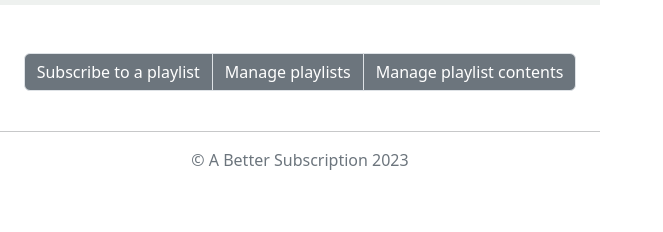
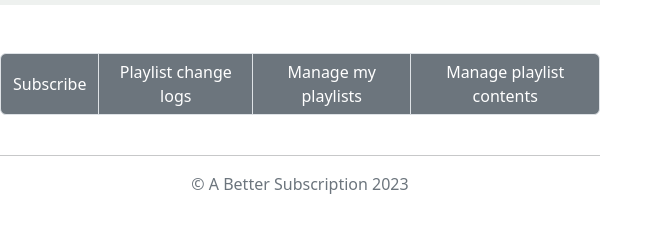
Before and after one commit to chizuo/ABS-Browser-App, a browser extension: page playlists.html in a window 1280 px wide. Shown: the part 54-286 px from the top of the page, without its empty margins (0-663 px from the left). Drawn offline with nearby package versions, Linux system fonts and the light colour scheme.

Commit message:
added change log button for future feature release

```diff
--- a/playlists.html
+++ b/playlists.html
@@ -9,7 +9,7 @@
         <link rel="stylesheet" type="text/css" media="screen" href="css/playlist.css" />
         <link rel="stylesheet" type="text/css" media="screen" href="node_modules/bootstrap/dist/css/bootstrap.min.css" />
 
-        <script type="text/javascript" src="node_modules/bootstrap/dist/js/bootstrap.min.js"></script>
+        <script type="text/javascript" src="node_modules/bootstrap/dist/js/bootstrap.bundle.min.js"></script>
         <script type="text/javascript" src="./src/jquery-3.6.4.min.js"></script>
         <script type="text/javascript" src="./node_modules/axios/dist/axios.min.js"></script>
         <script src="./src/playlists.js"></script>
--- a/src/playlists.js
+++ b/src/playlists.js
@@ -3,9 +3,10 @@ var popupFocus = true;
 
 function playlistOptions() {
     $('#app').html(`<br><br><center>
-        <div class="btn-group mr-1" role="group" aria-label="Button group with three buttons">
-            <button type="button" class="btn btn-secondary border" id="subscribe-button">Subscribe to a playlist</button>
-            <button type="button" class="btn btn-secondary border" id="playlists-button">Manage playlists</button>
+        <div class="btn-group mr-1" role="group" aria-label="Button group with four buttons">
+            <button type="button" class="btn btn-secondary border" id="subscribe-button">Subscribe</button>
+            <button type="button" class="btn btn-secondary border" data-bs-toggle="tooltip" data-bs-placement="top" title="this feaure coming soon!" id="changelog-button">Playlist change logs</button>
+            <button type="button" class="btn btn-secondary border" id="playlists-button">Manage my playlists</button>
             <button type="button" class="btn btn-secondary border" id="content-button">Manage playlist contents</button>
         </div>
     </center>`);
@@ -13,6 +14,7 @@ function playlistOptions() {
     $('#subscribe-button').click(subscribe);
     $('#playlists-button').click(playlistManager);
     $('#content-button').click(contentManager);
+    $('[data-bs-toggle="tooltip"]').tooltip();
 }
 
 function subscribe() {
```
